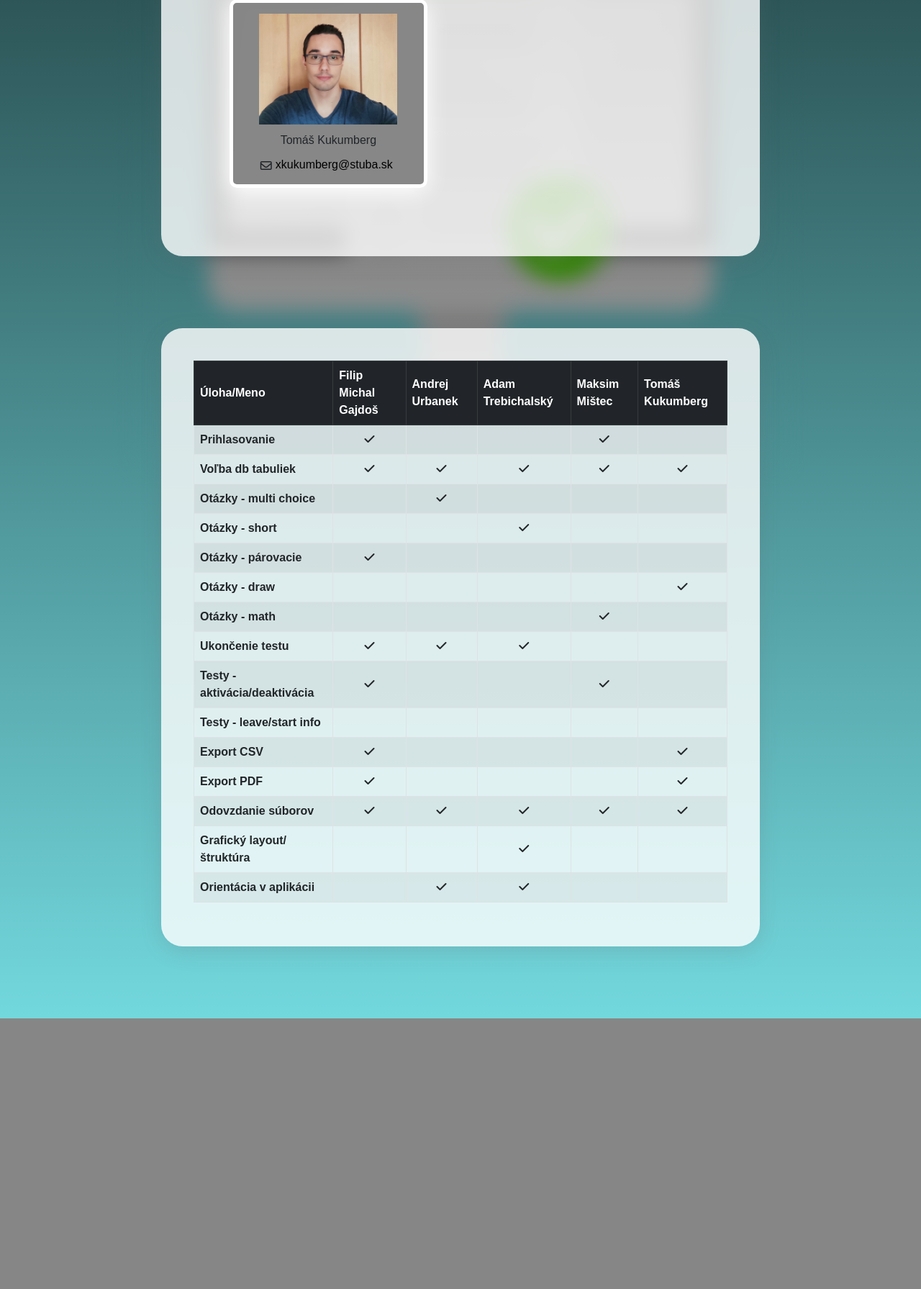
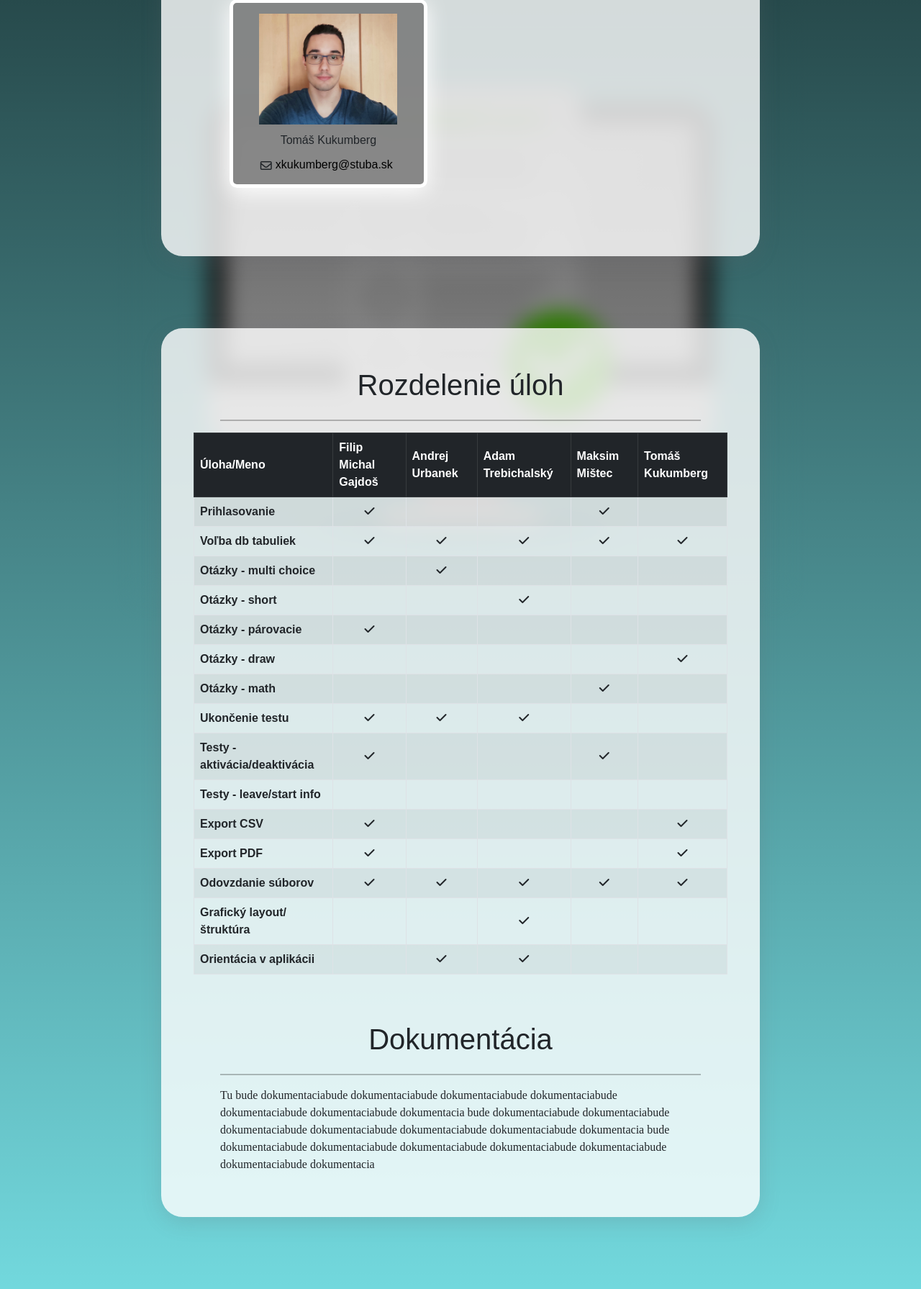
Before and after one commit to Kolosecek/WebTech2, a PHP site: page /info.php in a window 1280 px wide. Shown: the part 1086-2877 px from the top of the page at 72% size. Before the commit the page ends 2501 px from the top, so only its background shows below. Run offline with PHP 8.4, Linux system fonts and the light colour scheme; some libraries are stand-ins or nearby versions.

Commit message:
documentation

```diff
--- a/info.php
+++ b/info.php
@@ -80,6 +80,8 @@
         </div>
 
         <div class="table_wrapper" style="margin-bottom: 100px;">
+            <h1 style="margin-top: 10px; font-family: 'Asap', sans-serif">Rozdelenie úloh</h1>
+            <hr style="width: 90%; height: 2px; background-color: black !important;">
             <table class="table table-hover table-striped table-bordered done aboutTbl">
                 <thead class="table-dark table-hover">
                 <tr>
@@ -216,7 +218,13 @@
                 </tbody>
             </table>
 
-<!--            <table class="table table-hover table-striped table-bordered done aboutTbl ">-->
+            <h1 style="margin-top: 50px; font-family: 'Asap', sans-serif">Dokumentácia</h1>
+            <hr style="width: 90%; height: 2px; background-color: black !important;">
+            <div id="documentation"><p>Tu bude dokumentaciabude dokumentaciabude dokumentaciabude dokumentaciabude dokumentaciabude dokumentaciabude dokumentacia
+                    bude dokumentaciabude dokumentaciabude dokumentaciabude dokumentaciabude dokumentaciabude dokumentaciabude dokumentacia
+                    bude dokumentaciabude dokumentaciabude dokumentaciabude dokumentaciabude dokumentaciabude dokumentaciabude dokumentacia</p></div>
+
+            <!--            <table class="table table-hover table-striped table-bordered done aboutTbl ">-->
 <!--                <thead class="table-dark table-hover">-->
 <!--                <tr>-->
 <!--                    <th scope="col">Časti hry/Meno</th>-->
--- a/student_active_exam.php
+++ b/student_active_exam.php
@@ -188,9 +188,9 @@ $questions = $stmt->fetchAll(PDO::FETCH_CLASS, "Question");
                     }
                 }
 
-                // setTimeout(function (){
-                //     window.location.href = "index.php";
-                // },3000);
+                setTimeout(function (){
+                    window.location.href = "index.php";
+                },3000);
                 alert("Test sa odovzdáva");
             }
 
--- a/styles.css
+++ b/styles.css
@@ -644,3 +644,8 @@ table {
     border-radius: 50px;
     color: white;
 }
+
+#documentation {
+    width: 90%;
+    font-family: Asap;
+}
--- a/timer.js
+++ b/timer.js
@@ -51,7 +51,6 @@ document.getElementById("app").innerHTML = `
 startTimer();
 
 function onTimesUp() {
-    console.log("onTimesUp");
     clearInterval(timerInterval);
     submitExam();
 }
```
Also changed, not shown: question.php (+5 -3 lines).
